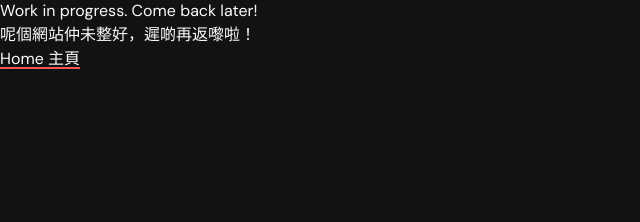
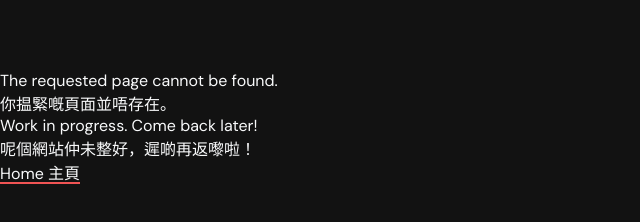
Before and after one commit to Hyderite/New-Portfolio, a plain HTML site: page 404.html in a window 1280 px wide. Shown: the whole page, without its empty margins (0-640 px from the left). Drawn offline with nearby package versions, Linux system fonts and the light colour scheme; a web font is replaced by a local one.

Commit message:
more amendments, update style.css

```diff
--- a/404.html
+++ b/404.html
@@ -4,14 +4,15 @@
 <head>
     <meta charset="UTF-8">
     <meta name="viewport" content="width=device-width, initial-scale=1.0">
-    <title>Work In Progress</title>
+    <title>404 Not Found</title>
     <link rel="stylesheet" href="/css/style.css" type="text/css">
     <link rel="icon" href="https://cdn.hyderite.dev/img/portfolio/favicon.ico?v=2" type="image/x-icon">
 </head>
 
 <body>
     <main>
-        Work in progress. Come back later!<br>呢個網站仲未整好，遲啲再返嚟啦！<br><a href="/">Home 主頁</a>
+        The requested page cannot be found.<br>你揾緊嘅頁面並唔存在。<br>Work in progress. Come back
+        later!<br>呢個網站仲未整好，遲啲再返嚟啦！<br><a href="/">Home 主頁</a>
     </main>
 </body>
 
--- a/css/style.css
+++ b/css/style.css
@@ -15,7 +15,7 @@ body {
     position: fixed;
     inset: 0;
     overflow: hidden;
-} */x
+} */
 
 main {
     will-change: transform;
```
